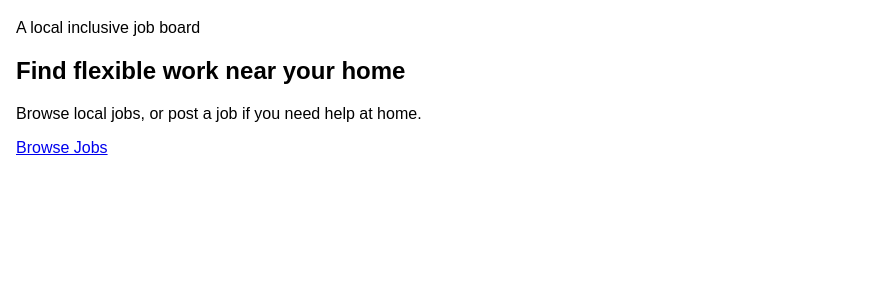
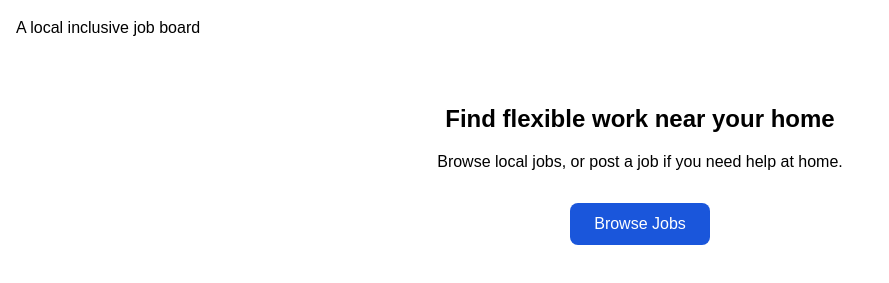
Before and after one commit to 20250396-ops/final-project-Sedeno-Zapico, a plain HTML site: page index.html in a window 1280 px wide. Shown: the part 77-360 px from the top of the page, without its empty margins (0-889 px from the left). Drawn offline with Linux system fonts and the light colour scheme.

Commit message:
Added css for landing

```diff
--- a/styles.css
+++ b/styles.css
@@ -40,3 +40,23 @@ body {
   outline: 3px solid #1a56db;
   outline-offset: 2px;
 }
+
+.landing {
+  text-align: center;
+  padding: 2rem 1rem;
+}
+
+.cta-button {
+  display: inline-block;
+  margin-top: 1rem;
+  padding: 0.75rem 1.5rem;
+  background: #1a56db;
+  color: #ffffff;
+  text-decoration: none;
+  border-radius: 0.5rem;
+}
+
+.cta-button:focus-visible {
+  outline: 3px solid #1a56db;
+  outline-offset: 2px;
+}
```
